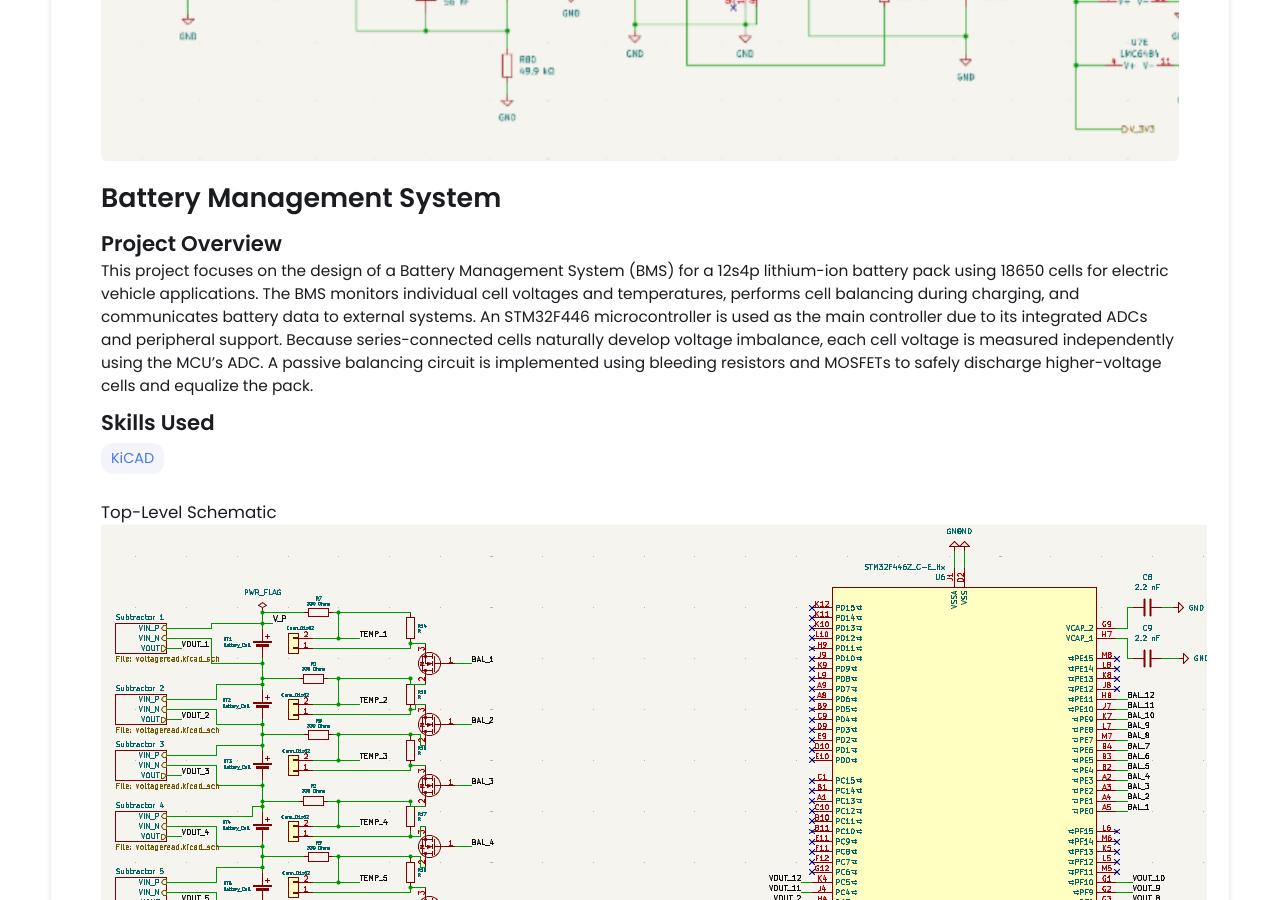
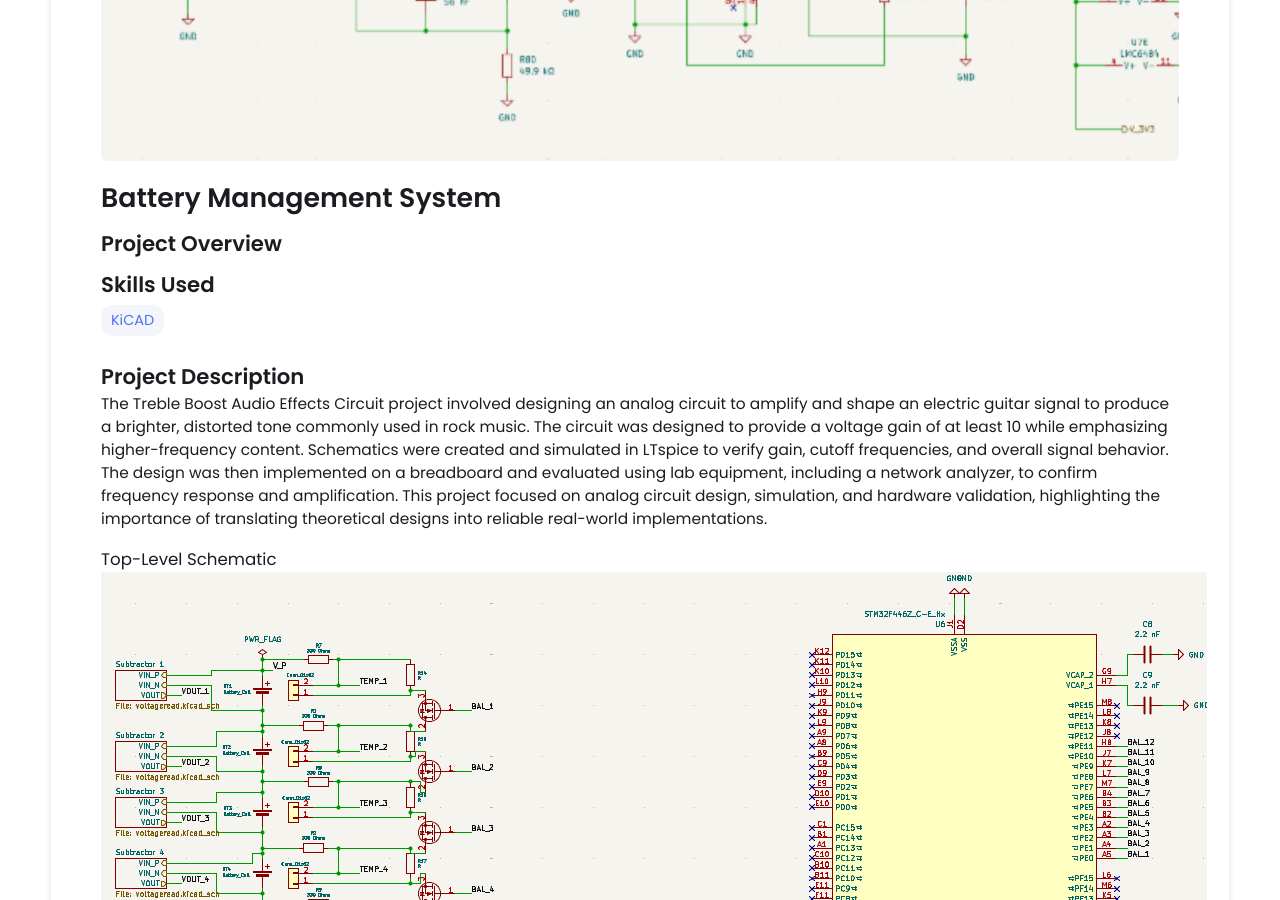
Before and after one commit to thongmn-8888/thongmn-8888.github.io, a Jekyll site: the page built from _projects/bms/index.md, in a window 1280 px wide and 900 px high, scrolled down 329 px. Built offline with Jekyll 4.4.1, drawn with Linux system fonts in a browser that asks for light colours.

Commit message:
Update index.md

```diff
--- a/_projects/bms/index.md
+++ b/_projects/bms/index.md
@@ -1,11 +1,13 @@
 ---
 layout: post
 title: Battery Management System
-description:  This project focuses on the design of a Battery Management System (BMS) for a 12s4p lithium-ion battery pack using 18650 cells for electric vehicle applications. The BMS monitors individual cell voltages and temperatures, performs cell balancing during charging, and communicates battery data to external systems. An STM32F446 microcontroller is used as the main controller due to its integrated ADCs and peripheral support. Because series-connected cells naturally develop voltage imbalance, each cell voltage is measured independently using the MCU’s ADC. A passive balancing circuit is implemented using bleeding resistors and MOSFETs to safely discharge higher-voltage cells and equalize the pack.
 skills:
 - KiCAD
 main-image: /bms.png
 ---
+## Project Description
+The Treble Boost Audio Effects Circuit project involved designing an analog circuit to amplify and shape an electric guitar signal to produce a brighter, distorted tone commonly used in rock music. The circuit was designed to provide a voltage gain of at least 10 while emphasizing higher-frequency content. Schematics were created and simulated in LTspice to verify gain, cutoff frequencies, and overall signal behavior. The design was then implemented on a breadboard and evaluated using lab equipment, including a network analyzer, to confirm frequency response and amplification. This project focused on analog circuit design, simulation, and hardware validation, highlighting the importance of translating theoretical designs into reliable real-world implementations.
+
 ### Top-Level Schematic
 ![Top-level schematic](/assets/images/bms-project/top-level.png)
 
```
